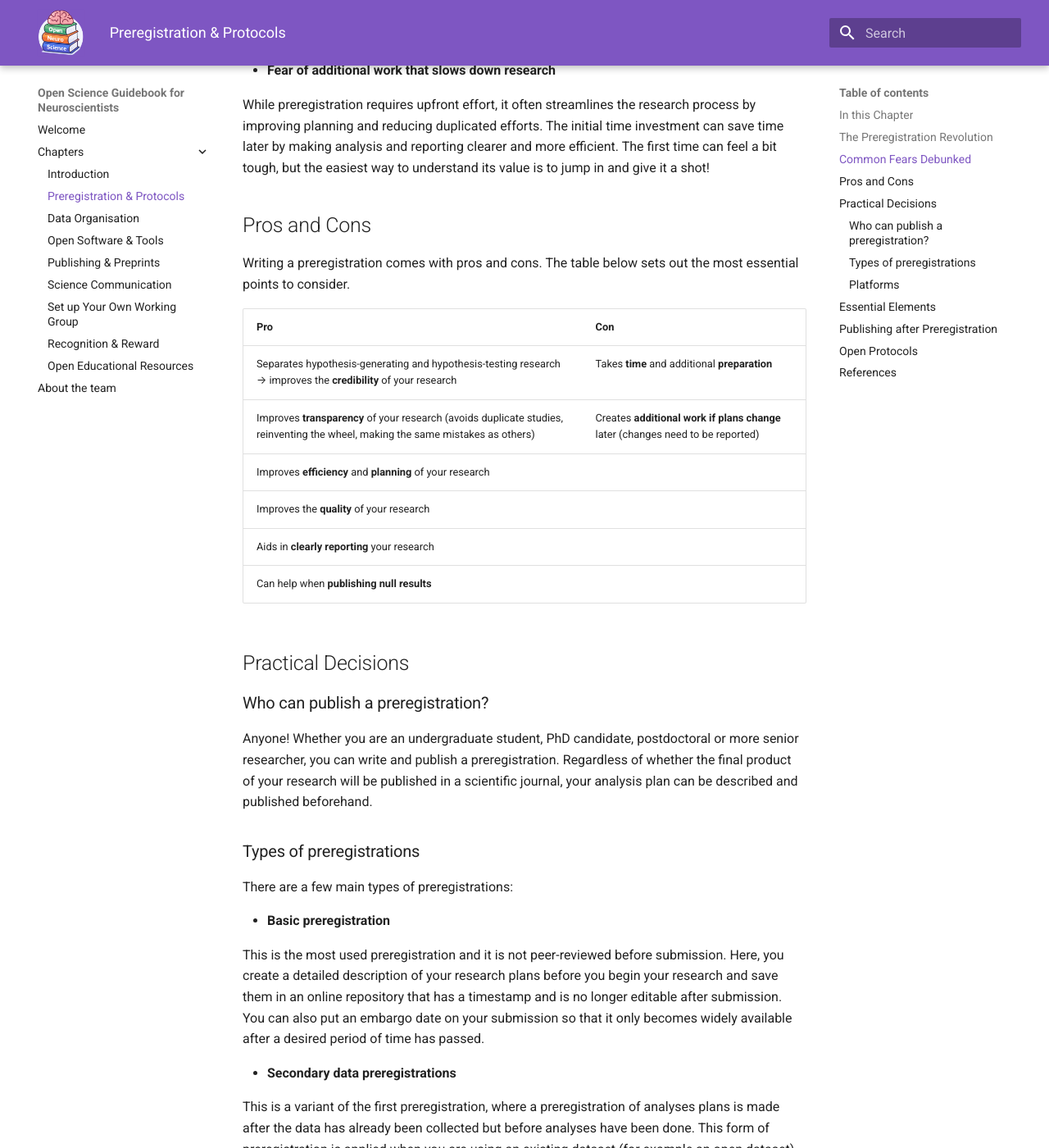
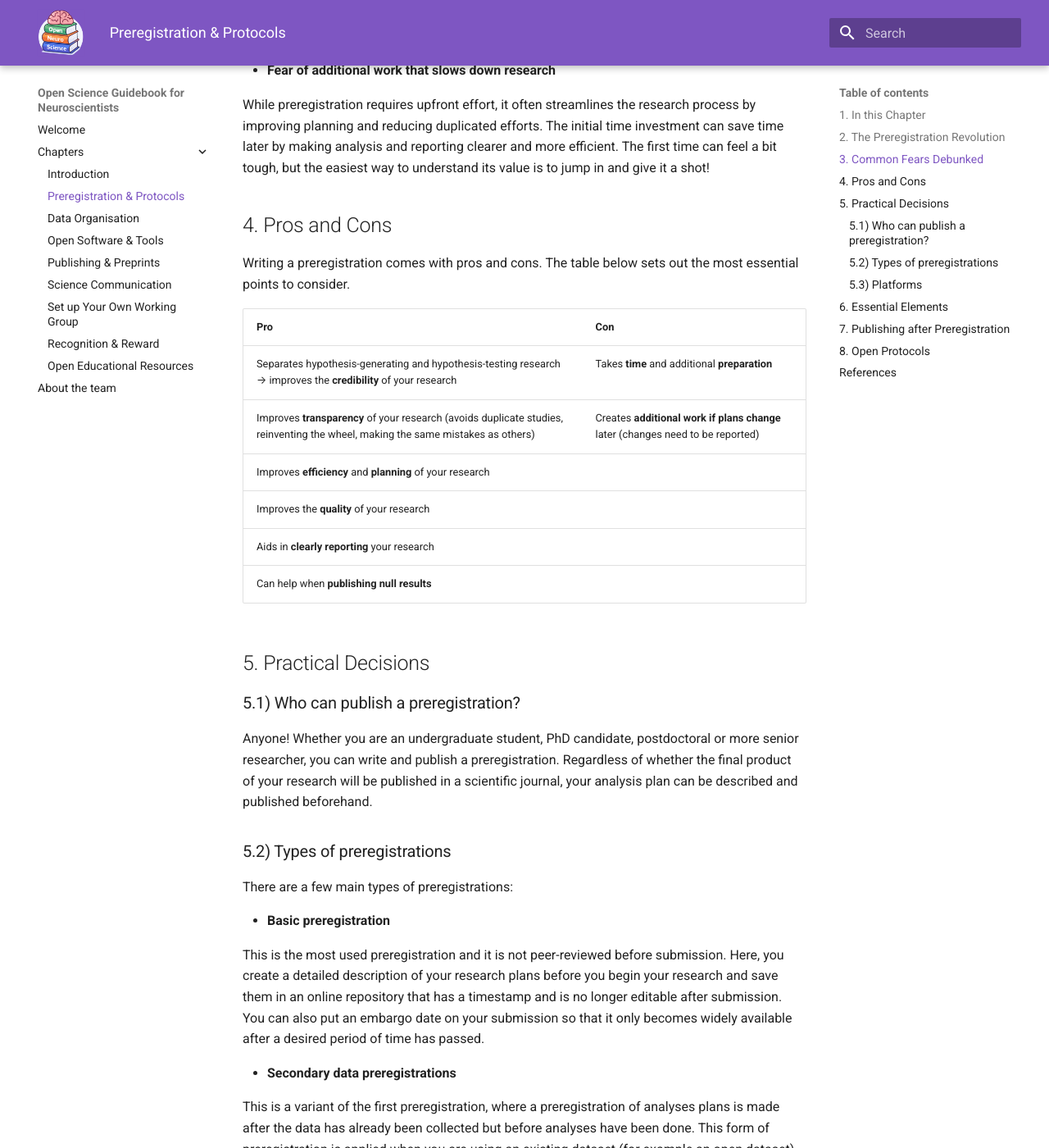
Before and after one commit to ANW-Open-Science/Open-Science-Guidebook-for-Neuroscientists, an MkDocs documentation site: the page built from docs/tabs/2-preregistration_protocols.md, in a window 1280 px wide and 1400 px high, scrolled down 1563 px. Shown: the whole window at 82% size. Built offline with MkDocs 1.6.1 and Material for MkDocs 9.7.7, drawn with Linux system fonts in a browser that asks for light colours; some of the changed text lies outside the part shown.

Commit message:
Update 2-preregistration_protocols_numbering.md

```diff
--- a/docs/tabs/2-preregistration_protocols.md
+++ b/docs/tabs/2-preregistration_protocols.md
@@ -3,10 +3,10 @@
 **Authors: Nadza Dzinalija, Eva van Heese, Lucas Baudouin;**
 **Reviewers: Juliette Castelot, Dorien Maas**
 
-## In this Chapter
+## 1. In this Chapter
 This chapter explores protocols and analysis plans in the scientific process, emphasising the importance of sharing these documents openly and early. It provides practical guidance on how to disseminate preregistrations and protocols, as well as tips for finding those shared by other researchers. The first part of this chapter focuses on preregistration, an approach that is applicable to all types of neuroscience projects. The second part highlights the use of open protocols, particularly in neuroscience-related laboratory work.
 
-## The Preregistration Revolution
+## 2. The Preregistration Revolution
 Progress in scientific studies relies on two processes: prediction and postdiction. Prediction involves the generation of hypotheses from existing data (exploratory), and postdiction includes testing hypotheses with new data (confirmatory). The same data cannot be used to do both, but this can happen unintentionally as the distinction between the two is generally appreciated on a conceptual level, but not always respected in practice. The blurring between prediction and postdiction reduces the credibility of research as natural biases in human reasoning (i.e. the hindsight bias) are difficult to avoid (Nosek et al., 2018). For example, a researcher may collect data on the effectiveness of an intervention, and after half the data is collected, perform a preliminary analysis that shows the intervention is effective only in one subgroup of patients. When all the data is collected, the researcher may focus on this subgroup of patients and do post-hoc analyses in this group, despite not having had a hypothesis about this subgroup before seeing the data at the half-way point. In this way, the same data (or a part of it) is used for both generating the hypothesis and testing that same hypothesis.
 
 Research ideas and hypotheses should be defined before observing outcomes to keep a clear separation between prediction and postdiction. This is the main aim of **preregistration**.
@@ -15,7 +15,7 @@ Preregistration is the practice of registering research questions and hypotheses
 
 Widespread adoption of the practice of preregistration will increase the distinction between hypothesis-generating and hypothesis-testing research and improve the credibility of science.
 
-## Common Fears Debunked
+## 3. Common Fears Debunked
 Many researchers have concerns or misconceptions about preregistration that hold them back in publishing a preregistration. Understanding the facts can help overcome these fears and highlight the true benefits of preregistering your research.
 
 - **Fear of being scooped**
@@ -30,7 +30,7 @@ Many researchers have concerns or misconceptions about preregistration that hold
 
   While preregistration requires upfront effort, it often streamlines the research process by improving planning and reducing duplicated efforts. The initial time investment can save time later by making analysis and reporting clearer and more efficient. The first time can feel a bit tough, but the easiest way to understand its value is to jump in and give it a shot!
 
-## Pros and Cons
+## 4. Pros and Cons
 Writing a preregistration comes with pros and cons. The table below sets out the most essential points to consider.
 
 | Pro           | Con           |
@@ -43,11 +43,11 @@ Writing a preregistration comes with pros and cons. The table below sets out the
 | Can help when **publishing null results** |  |
 
 
-## Practical Decisions
-### Who can publish a preregistration?
+## 5. Practical Decisions
+### 5.1) Who can publish a preregistration?
 Anyone! Whether you are an undergraduate student, PhD candidate, postdoctoral or more senior researcher, you can write and publish a preregistration. Regardless of whether the final product of your research will be published in a scientific journal, your analysis plan can be described and published beforehand.
 
-### Types of preregistrations
+### 5.2) Types of preregistrations
 There are a few main types of preregistrations:
 
 - **Basic preregistration**
@@ -62,7 +62,7 @@ There are a few main types of preregistrations:
 
   This type of peer-reviewed preregistration is done in collaboration with a journal. Note that only some journals offer this, for instance [Imaging Neuroscience](https://direct.mit.edu/imag) (see a comprehensive list of participating journals [here](https://www.cos.io/initiatives/registered-reports)). In a registered report, you follow similar steps as above and your preregistration is subsequently subjected to a peer-review process, whereby the journal pledges to publish your findings regardless of the outcome if they accept your preregistration.
 
-### Platforms
+### 5.3) Platforms
 Several preregistration platforms exist, each with its own (dis)advantages (see Figure 1 for an overview). These platforms are not specific to neuroscience and can be used across a wide range of scientific disciplines. A personal account is required to view the available templates and select one for your preregistration. It is generally possible to invite future co-authors to collaborate on a pre-registration, allowing you to collect input from important stakeholders in the research.
 
 - Open Science Framework
@@ -74,7 +74,7 @@ Several preregistration platforms exist, each with its own (dis)advantages (see
 
 *Figure 2.1* - Comparisons of preregistration platforms (Haroz, 2022). ★ = the criteria deemed to be a bare minimum to meet the definition of a preregistration.
 
-## Essential Elements
+## 6. Essential Elements
 It is essential to include all confirmatory analyses in your preregistration. This will look different for every study, so a good rule of thumb is to imagine you were writing the method section of your paper and include anything that you would typically include there. Among others, you can consider including:
 
 - **Study population**: inclusion/exclusion criteria; if data has already been collected, include demographics like age and sex.
@@ -96,7 +96,7 @@ If you base your hypotheses on previous literature, be sure to cite the relevant
 
 It is not essential to include exploratory analyses when you do not (yet) have a clear idea of what you will test or what results you may expect. Consider including any additional analyses you know you want to perform. The rules are not so strict as they are for confirmatory analyses, so if it is not yet clear how you will define a particular variable, or if you need to see whether specific patterns emerge from the data before you do a particular test, that can be described here. It is encouraged but not always necessary to describe the statistical analyses and hypotheses for exploratory analyses in detail. There isn’t always a clear distinction between ‘exploratory’ and ‘confirmatory’ research, and for your own study, you are responsible for where you draw the line.
 
-## Publishing after Preregistration
+## 7. Publishing after Preregistration
 After you’ve completed your preregistered study and gathered your results, it’s important to share what you found, even if the outcomes are null, unexpected, or not as exciting as hoped.
 
 As you prepare a manuscript to report your preregistered research, here are a few key things to keep in mind:
@@ -106,7 +106,7 @@ As you prepare a manuscript to report your preregistered research, here are a fe
 - Report the results of all preregistered analyses, not just those with significant or interesting outcomes.
 
 
-## Open Protocols
+## 8. Open Protocols
 We have all faced the dilemma of who to seek advice from when we wish to test a particular antibody or protocol that we have encountered in a publication. Regrettably, we may not have anyone in our circle of colleagues who can provide the guidance we need, and we may end up conducting a series of fruitless trials before arriving at a definitive outcome. However, as fate would have it, we may later stumble upon a protocol that could have spared us valuable time and resources. This situation is not uncommon, and open protocols and sharing of negative results could remedy this (see more in Chapter 7). This section focuses on protocol sharing, as protocols serve as the foundation of many research projects but are not typically featured in scientific publications.
 
 - **eLab Journal**: eLab is a collaborative, digital lab-management environment that allows documenting research workflows, protocols, and other important laboratory information. It may seem obvious, but more and more institutions are transitioning from the paper lab notebook to the digital lab notebook, enabling information sharing within a group or a department. eLab journals are the first source of information for anyone in search of a protocol. However, this manner of sharing remains limited and cannot be extended to an entire community.
```
